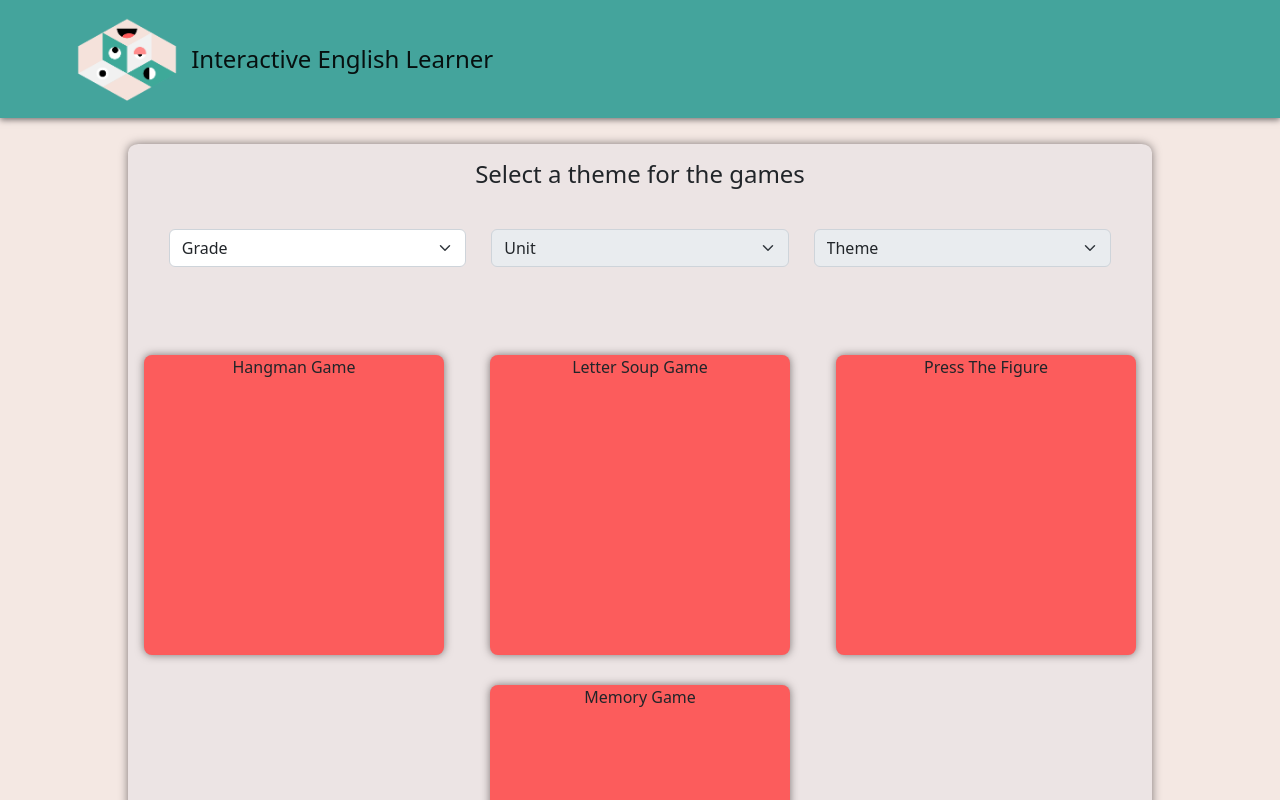
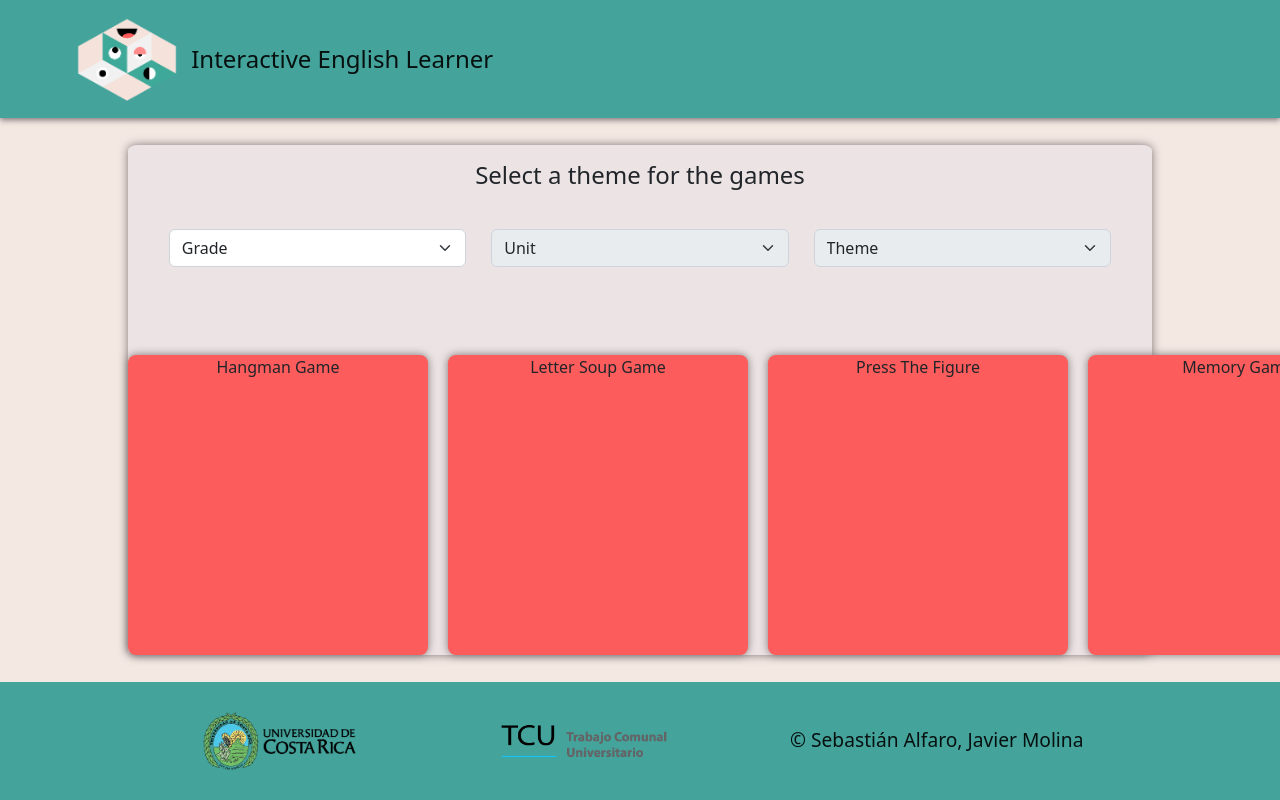
Before and after one commit to javierandres04/TCU-501-Iteractive-learner, a React (Create React App) app in the folder interactive-learner/: page / in a window 1280 px wide. Built offline with nearby package versions, Linux system fonts and the light colour scheme.

Commit message:
Corregido grid

```diff
--- a/interactive-learner/src/components/GamesGrid/GamesGrid.css
+++ b/interactive-learner/src/components/GamesGrid/GamesGrid.css
@@ -1,21 +1,10 @@
 #games-grid {
-  display: flex;
-  flex-wrap: wrap;
-  justify-content: space-evenly;
-  margin-top: 40px;
-  gap: 30px;
-  height: 80%;
-  margin-bottom: 20px;
-}
-
-
-/* #games-grid {
   display: grid;
   grid-template-columns: 1fr 1fr 1fr 1fr;
   gap: 20px;
   height: 80%;
   margin-top: 40px;
-} */
+}
 
 #games-container {
   box-shadow: 0px 0px 8px var(--boulder);
```
